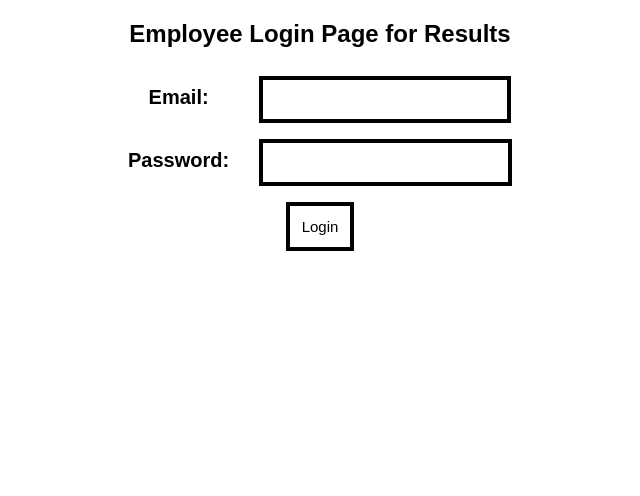
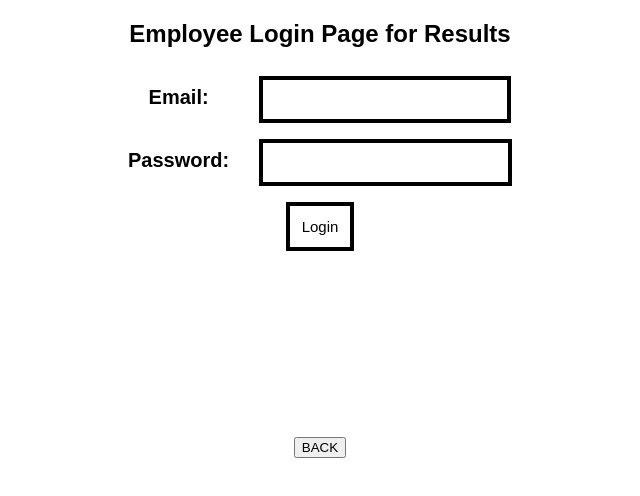
Before and after one commit to YoohaBae/Ulloc_covidTestingSite, a website: page views/employeeLoginPage.html in a window 1280 px wide. Shown: the whole page, without its empty margins (320-960 px from the left). Drawn offline with Linux system fonts and the light colour scheme.

Commit message:
Update employeeLoginPage.html

```diff
--- a/views/employeeLoginPage.html
+++ b/views/employeeLoginPage.html
@@ -36,6 +36,11 @@
             font-style: bold;
             font-size: 15px;
         }
+        #back{
+            margin-top: 10rem;
+            width: 100;
+            height: 50;
+        }
     </style>
 </head>
 
@@ -52,5 +57,6 @@
             <input type="submit" value="Login"><br>
         </form>
     </div>
+    <br><button id='back' onclick="location.href='/'">BACK</button>
 </body>
 </html>
```
